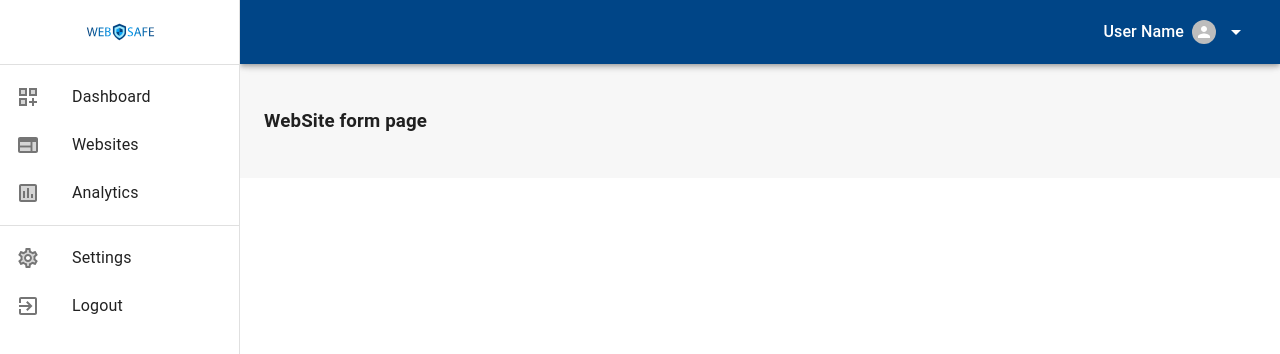
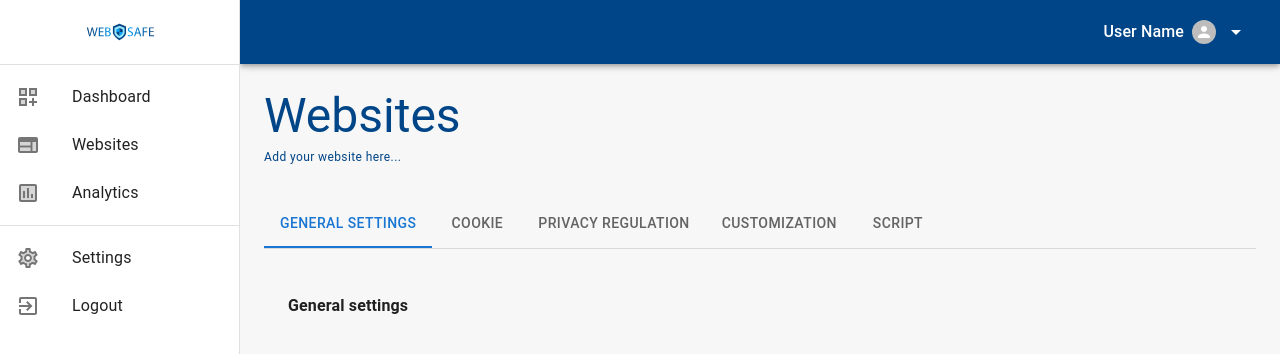
Before and after one commit to Team-Infolinx/Cookie-Consent-Mangement-System, a React (Create React App) app in the folder Front-End/: page /user/websiteform in a window 1280 px wide. Shown: the top 354 px of the page. Built offline with nearby package versions, Linux system fonts and the light colour scheme.

Commit message:
Adding layout for website management

```diff
--- /dev/null
+++ b/Front-End/src/Components/BannerCustomization.js
@@ -0,0 +1,11 @@
+import React from "react";
+
+function BannerCustomization() {
+  return (
+    <div>
+      <h4>Bannner Customization</h4>
+    </div>
+  );
+}
+
+export default BannerCustomization;
--- /dev/null
+++ b/Front-End/src/Components/CookieSettings.js
@@ -0,0 +1,11 @@
+import React from "react";
+
+function CookieSettings() {
+  return (
+    <div>
+      <h4>Cookie Settings</h4>
+    </div>
+  );
+}
+
+export default CookieSettings;
--- /dev/null
+++ b/Front-End/src/Components/GeneralSettings.js
@@ -0,0 +1,11 @@
+import React from "react";
+
+function GeneralSettings() {
+  return (
+    <div>
+      <h4>General settings</h4>
+    </div>
+  );
+}
+
+export default GeneralSettings;
--- /dev/null
+++ b/Front-End/src/Components/PrivacyRegulation.js
@@ -0,0 +1,11 @@
+import React from "react";
+
+function PrivacyRegulation() {
+  return (
+    <div>
+      <h4>Privacy Regulation</h4>
+    </div>
+  );
+}
+
+export default PrivacyRegulation;
--- /dev/null
+++ b/Front-End/src/Components/Script.js
@@ -0,0 +1,11 @@
+import React from "react";
+
+function Script() {
+  return (
+    <div>
+      <h4>Script</h4>
+    </div>
+  );
+}
+
+export default Script;
--- a/Front-End/src/Pages/WebsiteForm.js
+++ b/Front-End/src/Pages/WebsiteForm.js
@@ -1,11 +1,89 @@
-import React from "react";
+import * as React from "react";
+import PropTypes from "prop-types";
+import Tabs from "@mui/material/Tabs";
+import Tab from "@mui/material/Tab";
+import Box from "@mui/material/Box";
+import { Typography } from "@mui/material";
+import GeneralSettings from "../Components/GeneralSettings";
+import CookieSettings from "../Components/CookieSettings";
+import PrivacyRegulation from "../Components/PrivacyRegulation";
+import BannerCustomization from "../Components/BannerCustomization";
+import Script from "../Components/Script";
 
-function WebsiteForm() {
+function TabPanel(props) {
+  const { children, value, index, ...other } = props;
+
   return (
-    <div>
-      <h3>WebSite form page</h3>
+    <div
+      role="tabpanel"
+      hidden={value !== index}
+      id={`simple-tabpanel-${index}`}
+      aria-labelledby={`simple-tab-${index}`}
+      {...other}
+    >
+      {value === index && <Box sx={{ p: 3 }}>{children}</Box>}
     </div>
   );
 }
 
+TabPanel.propTypes = {
+  children: PropTypes.node,
+  index: PropTypes.number.isRequired,
+  value: PropTypes.number.isRequired,
+};
+
+function a11yProps(index) {
+  return {
+    id: `simple-tab-${index}`,
+    "aria-controls": `simple-tabpanel-${index}`,
+  };
+}
+
+function WebsiteForm() {
+  const [value, setValue] = React.useState(0);
+
+  const handleChange = (event, newValue) => {
+    setValue(newValue);
+  };
+
+  return (
+    <Box sx={{ width: "100%" }}>
+      <Typography variant="h3" color="#004587">
+        Websites
+      </Typography>
+      <Typography variant="caption" color="#004587">
+        Add your website here...
+      </Typography>
+      <Box sx={{ borderBottom: 1, borderColor: "divider", mt: 4 }}>
+        <Tabs
+          value={value}
+          onChange={handleChange}
+          aria-label="basic tabs example"
+        >
+          <Tab label="General Settings" {...a11yProps(0)} />
+          <Tab label="Cookie" {...a11yProps(1)} />
+          <Tab label="Privacy Regulation" {...a11yProps(2)} />
+          <Tab label="Customization" {...a11yProps(3)} />
+          <Tab label="Script" {...a11yProps(4)} />
+        </Tabs>
+      </Box>
+      <TabPanel value={value} index={0}>
+        <GeneralSettings />
+      </TabPanel>
+      <TabPanel value={value} index={1}>
+        <CookieSettings />
+      </TabPanel>
+      <TabPanel value={value} index={2}>
+        <PrivacyRegulation />
+      </TabPanel>
+      <TabPanel value={value} index={3}>
+        <BannerCustomization />
+      </TabPanel>
+      <TabPanel value={value} index={4}>
+        <Script />
+      </TabPanel>
+    </Box>
+  );
+}
+
 export default WebsiteForm;
```
